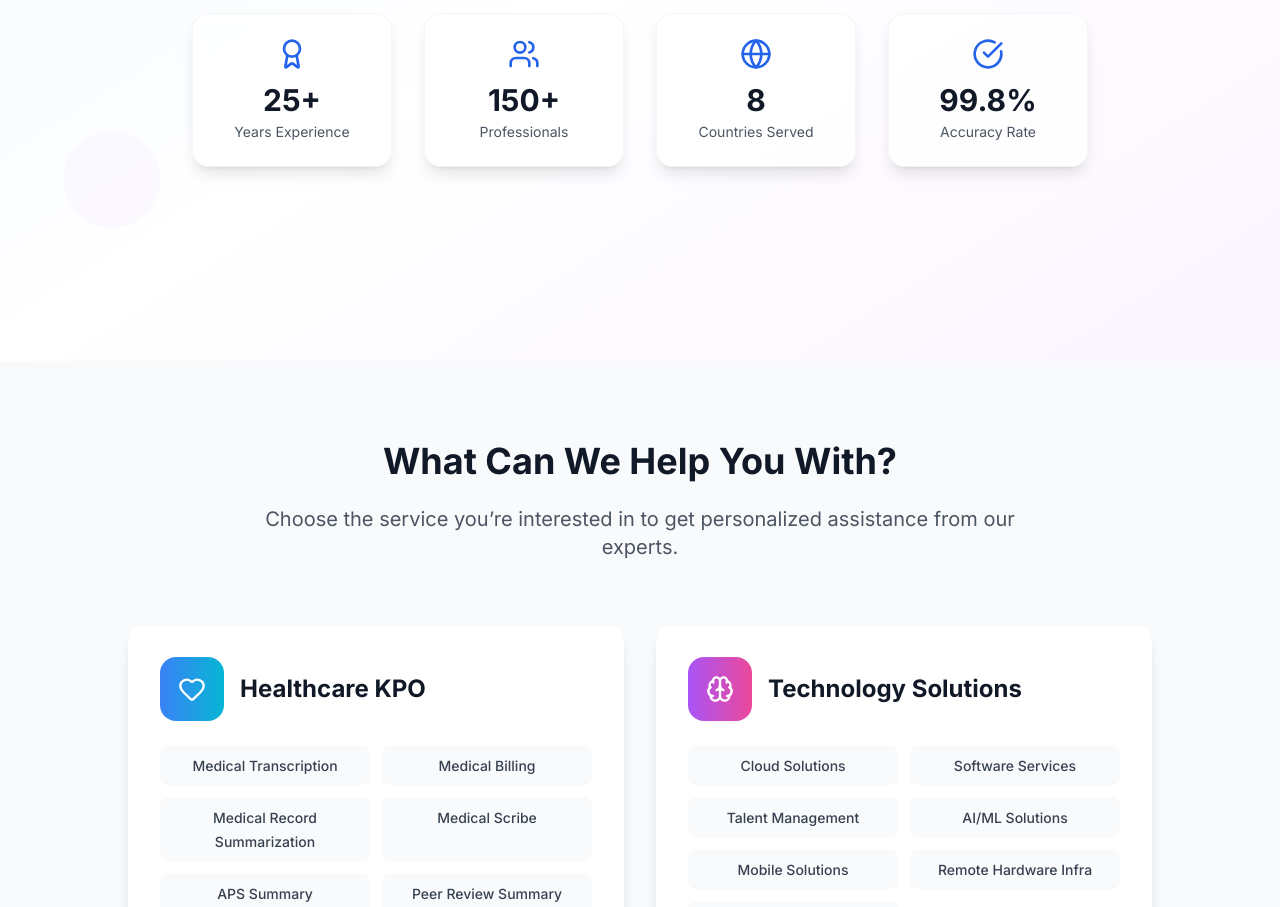
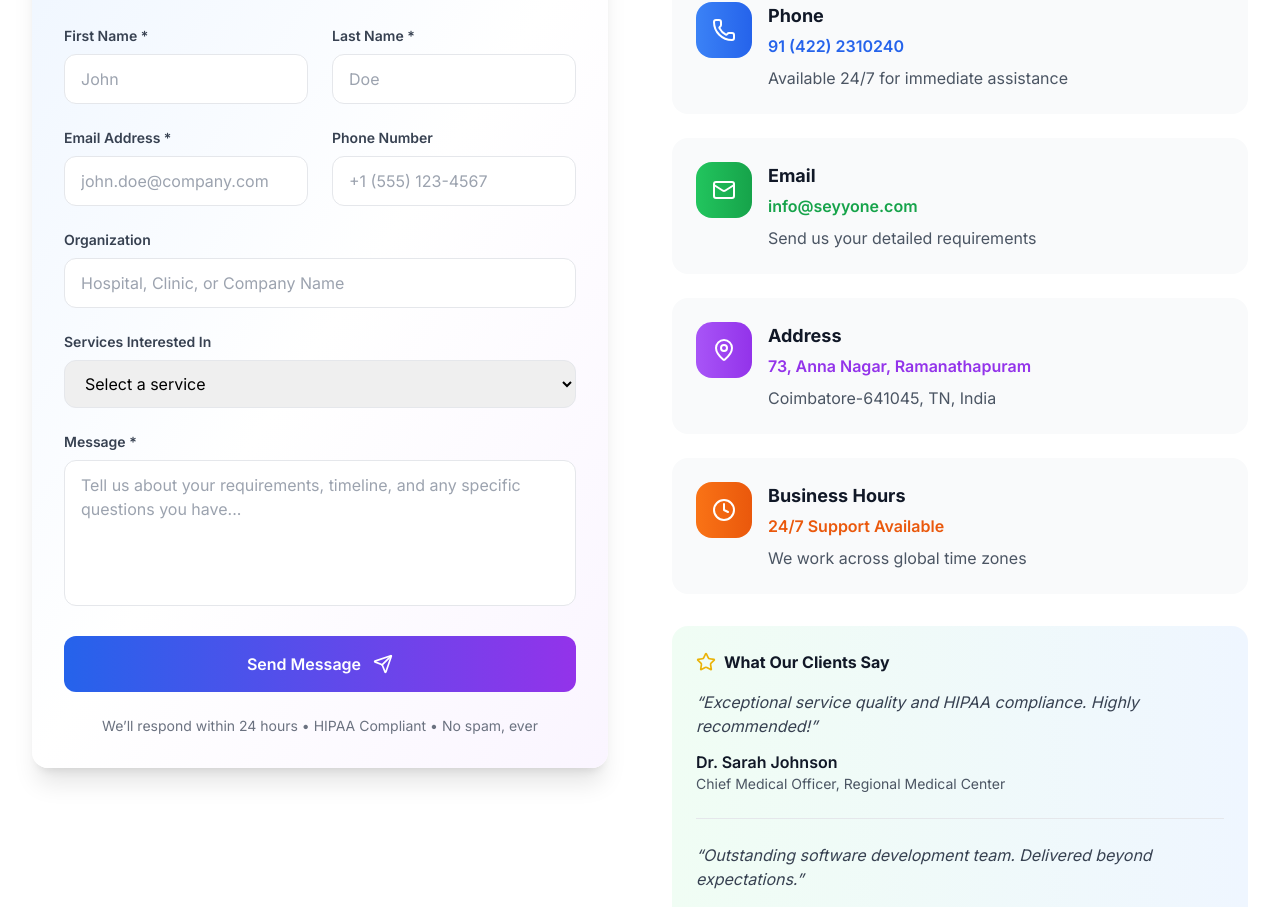
Before and after one commit to mi2arun/seyyone-www-v2, a Next.js app: page /contact in a window 1280 px wide. Shown: the part 439-1346 px from the top of the page. Built offline with nearby package versions, Linux system fonts and the light colour scheme.

Commit message:
page impl

```diff
--- a/app/contact/page.tsx
+++ b/app/contact/page.tsx
@@ -3,7 +3,7 @@
 import { motion } from 'framer-motion'
 import Navigation from '@/components/Navigation'
 import Footer from '@/components/Footer'
-import { Mail, Phone, MapPin, Clock, Send, Globe, Shield, Award, Users, CheckCircle, ArrowRight, Heart, Brain, Star } from 'lucide-react'
+import { Mail, Phone, MapPin, Clock, Send, Globe, Shield, Award, Users, ArrowRight, Star } from 'lucide-react'
 import { useState } from 'react'
 
 export default function ContactPage() {
@@ -30,9 +30,9 @@ export default function ContactPage() {
     {
       icon: Mail,
       title: 'Email',
-      details: 'contact@seyyone.com',
+      details: 'info@seyyone.com',
       description: 'Send us your detailed requirements',
-      href: 'mailto:contact@seyyone.com',
+      href: 'mailto:info@seyyone.com',
       color: 'green'
     },
     {
@@ -53,36 +53,6 @@ export default function ContactPage() {
     }
   ]
 
-  const services = [
-    {
-      category: 'Healthcare KPO',
-      icon: Heart,
-      color: 'from-blue-500 to-cyan-500',
-      items: [
-        'Medical Transcription',
-        'Medical Billing',
-        'Medical Record Summarization',
-        'Medical Scribe',
-        'APS Summary',
-        'Peer Review Summary',
-        'EHR/EMR'
-      ]
-    },
-    {
-      category: 'Technology Solutions',
-      icon: Brain,
-      color: 'from-purple-500 to-pink-500',
-      items: [
-        'Cloud Solutions',
-        'Software Services',
-        'Talent Management',
-        'AI/ML Solutions',
-        'Mobile Solutions',
-        'Remote Hardware Infra',
-        'Analytics & Reporting'
-      ]
-    }
-  ]
 
   const regions = [
     { flag: '🇺🇸', country: 'USA' },
@@ -129,7 +99,7 @@ export default function ContactPage() {
       <Navigation />
       <main>
         {/* Enhanced Hero Section */}
-        <section className="min-h-screen flex items-center relative overflow-hidden pt-20 pb-16 bg-gradient-to-br from-blue-50 via-white to-purple-50">
+        <section className="relative overflow-hidden pt-32 pb-0 bg-gradient-to-br from-blue-50 via-white to-purple-50">
           {/* Animated Background Elements */}
           <div className="absolute inset-0">
             <motion.div
@@ -150,7 +120,7 @@ export default function ContactPage() {
                 initial={{ opacity: 0, y: 30 }}
                 animate={{ opacity: 1, y: 0 }}
                 transition={{ delay: 0.2, duration: 0.8 }}
-                className="text-5xl md:text-7xl font-bold mb-8"
+                className="text-5xl md:text-7xl font-bold mb-2"
               >
                 <span className="text-gray-900">Let&rsquo;s Transform</span>
                 <br />
@@ -163,105 +133,19 @@ export default function ContactPage() {
                 initial={{ opacity: 0, y: 20 }}
                 animate={{ opacity: 1, y: 0 }}
                 transition={{ delay: 0.4, duration: 0.8 }}
-                className="text-xl text-gray-600 leading-relaxed mb-12 max-w-4xl mx-auto"
+                className="text-xl text-gray-600 leading-relaxed mb-0 max-w-4xl mx-auto"
               >
                 Ready to streamline your healthcare operations or accelerate your digital transformation?
                 Our expert team of 150+ professionals is here to deliver exceptional results.
               </motion.p>
 
-              {/* Quick Stats */}
-              <motion.div
-                initial={{ opacity: 0, y: 30 }}
-                animate={{ opacity: 1, y: 0 }}
-                transition={{ delay: 0.6, duration: 0.8 }}
-                className="grid grid-cols-2 lg:grid-cols-4 gap-8 max-w-4xl mx-auto mb-12"
-              >
-                {[
-                  { number: '25+', label: 'Years Experience', icon: Award },
-                  { number: '150+', label: 'Professionals', icon: Users },
-                  { number: '8', label: 'Countries Served', icon: Globe },
-                  { number: '99.8%', label: 'Accuracy Rate', icon: CheckCircle }
-                ].map((stat, index) => {
-                  const IconComponent = stat.icon
-                  return (
-                    <motion.div
-                      key={stat.label}
-                      initial={{ opacity: 0, scale: 0.8 }}
-                      animate={{ opacity: 1, scale: 1 }}
-                      transition={{ delay: 0.8 + index * 0.1, duration: 0.6 }}
-                      className="bg-white/80 backdrop-blur-sm p-6 rounded-2xl shadow-lg border border-gray-100"
-                    >
-                      <IconComponent className="w-8 h-8 text-blue-600 mx-auto mb-3" />
-                      <div className="text-3xl font-bold text-gray-900 mb-1">{stat.number}</div>
-                      <div className="text-sm text-gray-600">{stat.label}</div>
-                    </motion.div>
-                  )
-                })}
-              </motion.div>
             </div>
           </div>
         </section>
 
-        {/* Service Selection */}
-        <section className="py-20 bg-gray-50">
-          <div className="container">
-            <motion.div
-              initial={{ opacity: 0, y: 20 }}
-              whileInView={{ opacity: 1, y: 0 }}
-              viewport={{ once: true }}
-              className="text-center mb-16"
-            >
-              <h2 className="text-3xl md:text-4xl font-bold text-gray-900 mb-6">
-                What Can We Help You With?
-              </h2>
-              <p className="text-xl text-gray-600 max-w-3xl mx-auto">
-                Choose the service you&rsquo;re interested in to get personalized assistance from our experts.
-              </p>
-            </motion.div>
-
-            <div className="grid md:grid-cols-2 gap-8 max-w-5xl mx-auto">
-              {services.map((service, index) => {
-                const IconComponent = service.icon
-                return (
-                  <motion.div
-                    key={service.category}
-                    initial={{ opacity: 0, y: 30 }}
-                    whileInView={{ opacity: 1, y: 0 }}
-                    viewport={{ once: true }}
-                    transition={{ delay: index * 0.2, duration: 0.6 }}
-                    className="bg-white rounded-2xl p-8 shadow-lg hover:shadow-2xl transition-all duration-300"
-                  >
-                    <div className="flex items-center space-x-4 mb-6">
-                      <div className={`w-16 h-16 bg-gradient-to-r ${service.color} rounded-2xl flex items-center justify-center`}>
-                        <IconComponent className="text-white" size={28} />
-                      </div>
-                      <h3 className="text-2xl font-bold text-gray-900">{service.category}</h3>
-                    </div>
-
-                    <div className="grid grid-cols-2 gap-3">
-                      {service.items.map((item, idx) => (
-                        <motion.div
-                          key={item}
-                          initial={{ opacity: 0, scale: 0.8 }}
-                          whileInView={{ opacity: 1, scale: 1 }}
-                          viewport={{ once: true }}
-                          transition={{ delay: 0.4 + idx * 0.1, duration: 0.4 }}
-                          className="bg-gray-50 px-3 py-2 rounded-lg text-center hover:bg-blue-50 transition-colors cursor-pointer"
-                          onClick={() => setSelectedService(item)}
-                        >
-                          <span className="text-sm font-medium text-gray-700">{item}</span>
-                        </motion.div>
-                      ))}
-                    </div>
-                  </motion.div>
-                )
-              })}
-            </div>
-          </div>
-        </section>
 
         {/* Enhanced Contact Form & Info */}
-        <section id="contact-form" className="py-20 bg-white">
+        <section id="contact-form" className="pt-2 pb-20 bg-white">
           <div className="container">
             <div className="grid lg:grid-cols-2 gap-16">
               {/* Enhanced Contact Form */}
@@ -554,7 +438,7 @@ export default function ContactPage() {
                     <span>Call Now</span>
                   </a>
                   <a
-                    href="mailto:contact@seyyone.com"
+                    href="mailto:info@seyyone.com"
                     className="border-2 border-white text-white px-8 py-3 rounded-xl font-semibold hover:bg-white hover:text-blue-600 transition-colors inline-flex items-center justify-center space-x-2"
                   >
                     <Mail size={20} />
--- a/app/insights/page.tsx
+++ b/app/insights/page.tsx
@@ -7,24 +7,39 @@ import Footer from '@/components/Footer'
 import { motion, AnimatePresence } from 'framer-motion'
 import { BookOpen, FileText, FileCheck, MessageSquare, Award, Calendar, ArrowRight, User } from 'lucide-react'
 import Link from 'next/link'
+import { useSearchParams } from 'next/navigation'
 
 export default function InsightsPage() {
   const [activeCategory, setActiveCategory] = useState('all')
+  const searchParams = useSearchParams()
 
   // Handle hash-based category filtering from navigation dropdown
   useEffect(() => {
-    const hash = window.location.hash.replace('#', '')
-    if (hash && ['blogs', 'articles', 'whitepapers', 'testimonials', 'case-studies'].includes(hash)) {
-      setActiveCategory(hash)
+    const handleHashChange = () => {
+      const hash = window.location.hash.replace('#', '')
+      if (hash && ['blogs', 'articles', 'case-studies'].includes(hash)) {
+        setActiveCategory(hash)
+      } else if (!hash) {
+        setActiveCategory('all')
+      }
     }
-  }, [])
+
+    // Set initial category and handle same-page navigation
+    handleHashChange()
+
+    window.addEventListener('hashchange', handleHashChange)
+    window.addEventListener('popstate', handleHashChange)
+
+    return () => {
+      window.removeEventListener('hashchange', handleHashChange)
+      window.removeEventListener('popstate', handleHashChange)
+    }
+  }, [searchParams])
 
   const categories = [
     { id: 'all', name: 'All Insights', icon: BookOpen },
     { id: 'blogs', name: 'Blogs', icon: FileText },
     { id: 'articles', name: 'Articles', icon: FileCheck },
-    { id: 'whitepapers', name: 'Whitepapers', icon: FileText },
-    { id: 'testimonials', name: 'Testimonials', icon: MessageSquare },
     { id: 'case-studies', name: 'Case Studies', icon: Award }
   ]
 
@@ -71,48 +86,6 @@ export default function InsightsPage() {
       readTime: '12 min read',
       image: '/insights/article-2.jpg'
     },
-    // Whitepapers
-    {
-      id: 5,
-      category: 'whitepapers',
-      title: 'Healthcare Digital Transformation Guide',
-      excerpt: 'A comprehensive whitepaper on implementing digital transformation in healthcare organizations.',
-      author: 'Research Team',
-      date: 'November 20, 2024',
-      readTime: '20 min read',
-      image: '/insights/whitepaper-1.jpg'
-    },
-    {
-      id: 6,
-      category: 'whitepapers',
-      title: 'EHR/EMR Implementation Best Practices',
-      excerpt: 'Strategic insights on successful electronic health record system implementation.',
-      author: 'Research Team',
-      date: 'November 15, 2024',
-      readTime: '25 min read',
-      image: '/insights/whitepaper-2.jpg'
-    },
-    // Testimonials
-    {
-      id: 7,
-      category: 'testimonials',
-      title: 'Transforming Medical Billing Operations',
-      excerpt: '"Seyyone has been instrumental in streamlining our billing processes. Their expertise and commitment to quality are unmatched."',
-      author: 'Dr. Sarah Johnson, Regional Medical Center',
-      date: 'December 1, 2024',
-      readTime: '3 min read',
-      image: '/insights/testimonial-1.jpg'
-    },
-    {
-      id: 8,
-      category: 'testimonials',
-      title: 'Exceptional Software Development Partnership',
-      excerpt: '"The team at Seyyone delivered beyond our expectations. Their technical expertise and dedication to our success were remarkable."',
-      author: 'Michael Chen, TechCorp Solutions',
-      date: 'November 25, 2024',
-      readTime: '3 min read',
-      image: '/insights/testimonial-2.jpg'
-    },
     // Case Studies
     {
       id: 9,
@@ -144,8 +117,6 @@ export default function InsightsPage() {
     const colors: { [key: string]: string } = {
       blogs: 'from-blue-500 to-blue-600',
       articles: 'from-purple-500 to-purple-600',
-      whitepapers: 'from-green-500 to-green-600',
-      testimonials: 'from-orange-500 to-orange-600',
       'case-studies': 'from-red-500 to-red-600'
     }
     return colors[category] || 'from-gray-500 to-gray-600'
@@ -199,7 +170,7 @@ export default function InsightsPage() {
                 </h1>
 
                 <p className="text-xl text-gray-700 leading-relaxed mb-12 max-w-3xl mx-auto bg-white/60 backdrop-blur-sm p-6 rounded-2xl shadow-lg">
-                  Explore our collection of blogs, articles, whitepapers, testimonials, and case studies
+                  Explore our collection of blogs, articles, and case studies
                   covering healthcare KPO and technology solutions.
                 </p>
 
@@ -216,11 +187,10 @@ export default function InsightsPage() {
                       <button
                         key={category.id}
                         onClick={() => setActiveCategory(category.id)}
-                        className={`flex items-center space-x-1.5 px-4 py-2 rounded-full text-sm font-semibold transition-all duration-300 shadow-md ${
-                          activeCategory === category.id
-                            ? 'bg-gradient-to-r from-blue-600 to-purple-600 text-white scale-105'
-                            : 'bg-white text-gray-700 hover:bg-gray-50'
-                        }`}
+                        className={`flex items-center space-x-1.5 px-4 py-2 rounded-full text-sm font-semibold transition-all duration-300 shadow-md ${activeCategory === category.id
+                          ? 'bg-gradient-to-r from-blue-600 to-purple-600 text-white scale-105'
+                          : 'bg-white text-gray-700 hover:bg-gray-50'
+                          }`}
                       >
                         <IconComponent size={14} />
                         <span>{category.name}</span>
--- a/components/Contact.tsx
+++ b/components/Contact.tsx
@@ -16,9 +16,9 @@ const Contact = () => {
     {
       icon: Mail,
       title: 'Email',
-      details: 'contact@seyyone.com',
+      details: 'info@seyyone.com',
       description: 'Send us your requirements',
-      href: 'mailto:contact@seyyone.com'
+      href: 'mailto:info@seyyone.com'
     },
     {
       icon: MapPin,
--- a/components/ContactInfo.tsx
+++ b/components/ContactInfo.tsx
@@ -16,7 +16,7 @@ const ContactInfo = () => {
           transition={{ duration: 0.6 }}
           className="text-center max-w-3xl mx-auto mb-16"
         >
-          <Link href="/contact#contact-form">
+          <Link href="/contact">
             <div className="inline-flex items-center px-4 py-2 bg-primary-100 text-primary-700 rounded-full text-sm font-medium mb-4 hover:bg-primary-200 transition-colors cursor-pointer">
               <Mail size={16} className="mr-2" />
               Get In Touch
--- a/components/Footer.tsx
+++ b/components/Footer.tsx
@@ -88,8 +88,8 @@ const Footer = () => {
               </div>
               <div className="flex items-center space-x-2 text-gray-300 text-sm">
                 <Mail size={14} className="text-primary-400" />
-                <a href="mailto:contact@seyyone.com" className="hover:text-primary-400 transition-colors">
-                  contact@seyyone.com
+                <a href="mailto:info@seyyone.com" className="hover:text-primary-400 transition-colors">
+                  info@seyyone.com
                 </a>
               </div>
               <div className="flex items-start space-x-2 text-gray-300 text-sm">
@@ -181,7 +181,7 @@ const Footer = () => {
             </Link>
 
             <Link
-              href="/contact#contact-form"
+              href="/contact"
               className="bg-primary-600 text-white px-3 py-1.5 rounded-lg font-medium hover:bg-primary-700 transition-colors inline-block text-center w-full mt-3 text-sm"
             >
               Get In Touch
--- a/components/Navigation.tsx
+++ b/components/Navigation.tsx
@@ -12,6 +12,18 @@ const Navigation = () => {
   const [mobileSubmenu, setMobileSubmenu] = useState<string | null>(null)
   const { scrollY } = useScroll()
   const pathname = usePathname()
+  const [currentHash, setCurrentHash] = useState('')
+
+  useEffect(() => {
+    setCurrentHash(window.location.hash)
+    const handleHashChange = () => setCurrentHash(window.location.hash)
+    window.addEventListener('hashchange', handleHashChange)
+    window.addEventListener('popstate', handleHashChange)
+    return () => {
+      window.removeEventListener('hashchange', handleHashChange)
+      window.removeEventListener('popstate', handleHashChange)
+    }
+  }, [])
 
   // Handle scroll effects
   useMotionValueEvent(scrollY, "change", (latest) => {
@@ -44,12 +56,12 @@ const Navigation = () => {
       type: 'dropdown',
       href: '/medical',
       items: [
+        { name: 'Medical Scribe', href: '/medical/medical-scribe' },
+        { name: 'Medical Record Summarization', href: '/medical/medical-record-summarization' },
+        { name: 'Medical Transcription', href: '/medical/medical-transcription' },
         { name: 'Peer Review Summary', href: '/medical/peer-review-summary' },
-        { name: 'Medical Record Summarization', href: '/medical/medical-record-summarization' },
         { name: 'Medical Billing', href: '/medical/medical-billing' },
-        { name: 'Medical Transcription', href: '/medical/medical-transcription' },
         { name: 'APS Summary', href: '/medical/aps-summary' },
-        { name: 'Medical Scribe', href: '/medical/medical-scribe' },
         { name: 'EHR/EMR', href: '/medical/ehr-emr' },
       ]
     },
@@ -58,11 +70,11 @@ const Navigation = () => {
       type: 'dropdown',
       href: '/technology',
       items: [
+        { name: 'Software Services', href: '/technology/software-services' },
         { name: 'Cloud Solutions', href: '/technology/cloud-solutions' },
-        { name: 'Software Services', href: '/technology/software-services' },
-        { name: 'Talent Management', href: '/technology/talent-management' },
         { name: 'AI/ML Solutions', href: '/technology/ai-ml-solutions' },
         { name: 'Mobile Solutions', href: '/technology/mobile-solutions' },
+        { name: 'Talent Management', href: '/technology/talent-management' },
         { name: 'Remote Hardware Infra', href: '/technology/remote-hardware-infra' },
         { name: 'Analytics & Reporting', href: '/technology/analytics-reporting' },
       ]
@@ -187,7 +199,7 @@ const Navigation = () => {
                             <Link
                               key={subItem.name}
                               href={subItem.href}
-                              className={`block px-4 py-2 text-sm transition-colors hover:bg-gray-50 hover:text-primary-600 ${pathname === subItem.href ? 'text-primary-600 bg-gray-50 font-medium' : 'text-gray-600'
+                              className={`block px-4 py-2 text-sm transition-colors hover:bg-gray-50 hover:text-primary-600 ${pathname === subItem.href || (pathname + currentHash) === subItem.href ? 'text-primary-600 bg-gray-50 font-medium' : 'text-gray-600'
                                 }`}
                             >
                               {subItem.name}
@@ -208,7 +220,7 @@ const Navigation = () => {
                 transition={{ delay: 0.6, duration: 0.5 }}
                 className="ml-6"
               >
-                <Link href="/contact#contact-form" className="group relative">
+                <Link href="/contact" className="group relative">
                   <motion.div
                     className="relative inline-flex items-center px-6 py-3 text-sm font-semibold text-white rounded-full shadow-lg overflow-hidden"
                     style={{ backgroundColor: '#0095d9' }}
@@ -303,7 +315,7 @@ const Navigation = () => {
                                     <Link
                                       key={subItem.name}
                                       href={subItem.href}
-                                      className={`block px-8 py-3 text-sm text-gray-600 hover:text-primary-600 ${pathname === subItem.href ? 'text-primary-600 font-medium' : ''
+                                      className={`block px-8 py-3 text-sm text-gray-600 hover:text-primary-600 ${pathname === subItem.href || (pathname + currentHash) === subItem.href ? 'text-primary-600 font-medium' : ''
                                         }`}
                                       onClick={() => setIsOpen(false)}
                                     >
@@ -326,7 +338,7 @@ const Navigation = () => {
                       className="pt-4 border-t border-gray-200/50 mt-4"
                     >
                       <Link
-                        href="/contact#contact-form"
+                        href="/contact"
                         className="flex items-center justify-center space-x-2 w-full p-4 text-white rounded-xl font-semibold shadow-lg hover:shadow-xl transition-all duration-300"
                         style={{ backgroundColor: '#0095d9' }}
                         onClick={() => setIsOpen(false)}
@@ -344,7 +356,7 @@ const Navigation = () => {
                       </div>
                       <div className="flex items-center space-x-3 text-sm text-gray-600">
                         <Mail size={16} className="text-primary-600" />
-                        <span>contact@seyyone.com</span>
+                        <span>info@seyyone.com</span>
                       </div>
                     </div>
                   </div>
```
